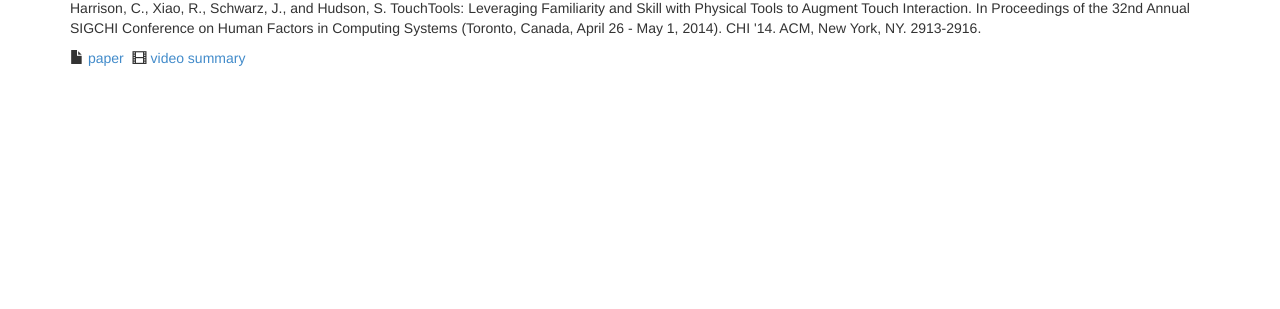
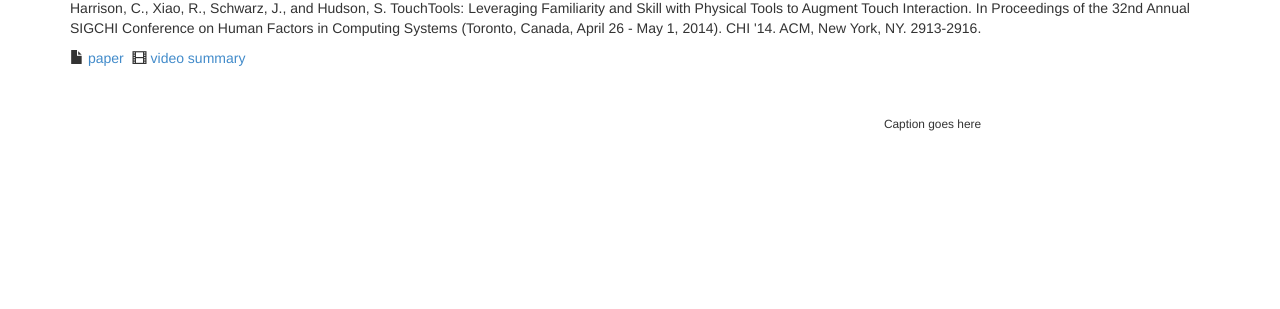
Before and after one commit to julenka/jsnet, a Jekyll site: the page built from _posts/2014-05-03-touch-tools.html, in a window 1280 px wide. Shown: the part 458-767 px from the top of the page. Built offline with Jekyll 4.4.1, drawn with Linux system fonts in a browser that asks for light colours.

Commit message:
Add initial template for touchtools

```diff
--- a/_posts/2014-05-03-touch-tools.html
+++ b/_posts/2014-05-03-touch-tools.html
@@ -13,3 +13,15 @@ demo_video: "https://www.youtube.com/watch?v=N8s8NJf34fM"
 header_image: "/assets/touch-tools/allToolsFull.jpg"
 citation: "Harrison, C., Xiao, R., Schwarz, J., and Hudson, S. TouchTools: Leveraging Familiarity and Skill with Physical Tools to Augment Touch Interaction. In Proceedings of the 32nd Annual SIGCHI Conference on Human Factors in Computing Systems (Toronto, Canada, April 26 - May 1, 2014). CHI '14. ACM, New York, NY. 2913-2916."
 ---
+<div class="row">
+    <div class="col-md-6">
+
+    </div>
+    <div class="col-md-6 center-block bottom-spacing" >
+        <div class="top-spacing visible-sm visible-xs"></div>
+        <div style="padding-top: 5px" class="visible-lg visible-md"></div>
+        <div class="figure_caption top-spacing">
+            <small> Caption goes here </small>
+        </div>
+    </div>
+</div>
```
